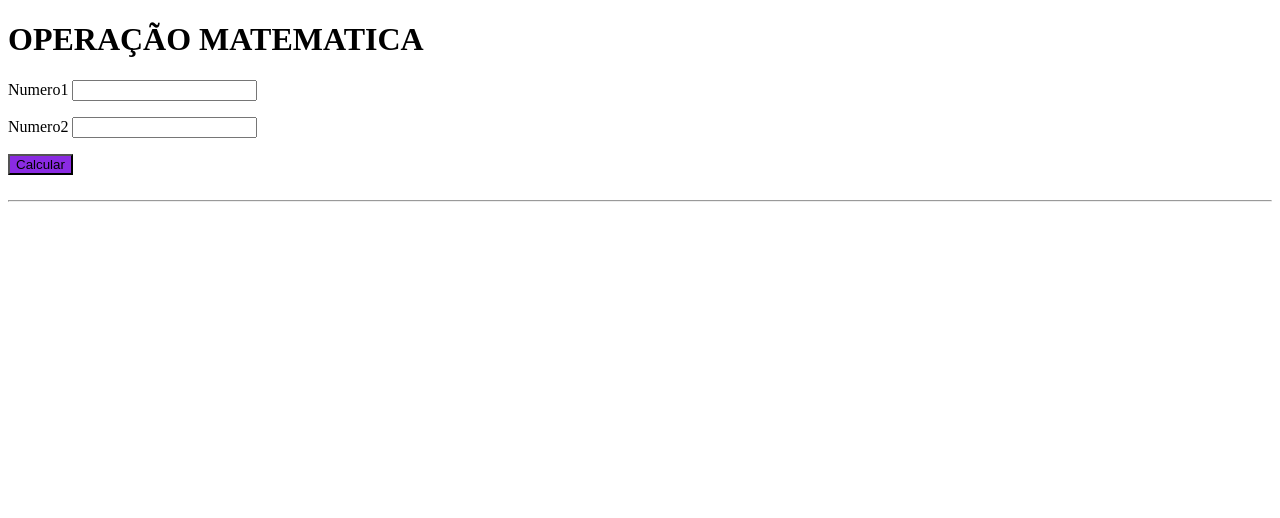
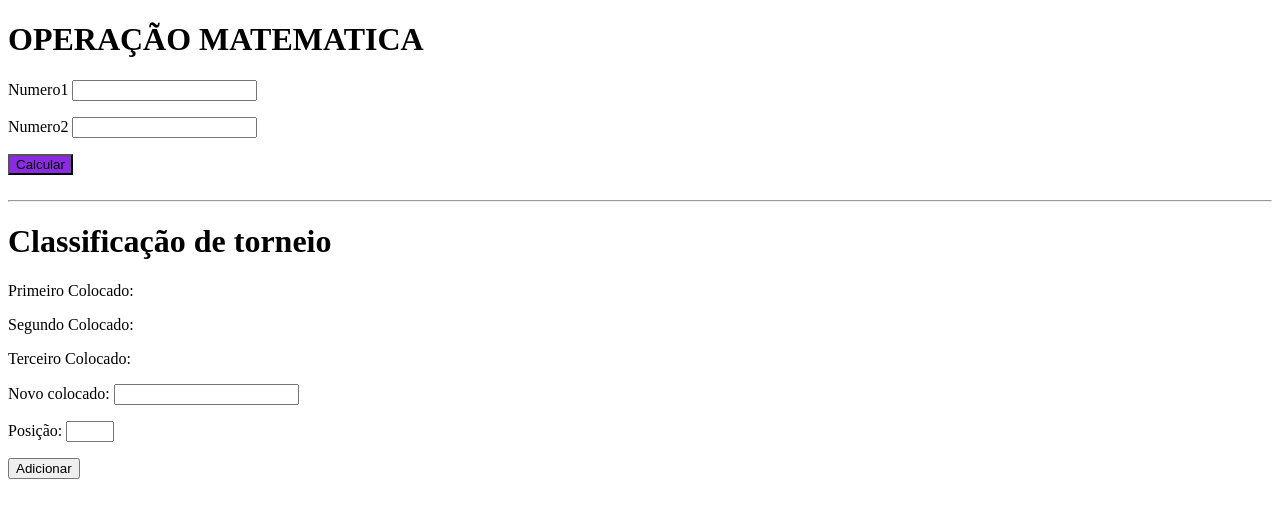
Before and after one commit to Vituu007/projeto-4-, a plain HTML site: page index.html in a window 1280 px wide. Drawn offline with Linux system fonts and the light colour scheme.

Commit message:
criando html de classificação de torneio

```diff
--- a/index.html
+++ b/index.html
@@ -17,6 +17,16 @@
      id="calc" onclick="calc()"/>
      <p id="resultado"></p>
      <hr>
+        <h1>Classificação de torneio</h1>
+        <p>Primeiro Colocado:<spam class="time"></spam></p>
+        <p>Segundo Colocado:<spam class="time"></spam></p>
+        <p>Terceiro Colocado:<spam class="time"></spam></p>
+        <p>Novo colocado: <input type="text" id="novo"></input></p>
+        <p>Posição: <input type="number" id="posicao" min="1" max="3"></p>
+        <button onclick="inserir()">Adicionar</button>
+
+
+
 
 <script src="script.js"></script>
 </body>
```
